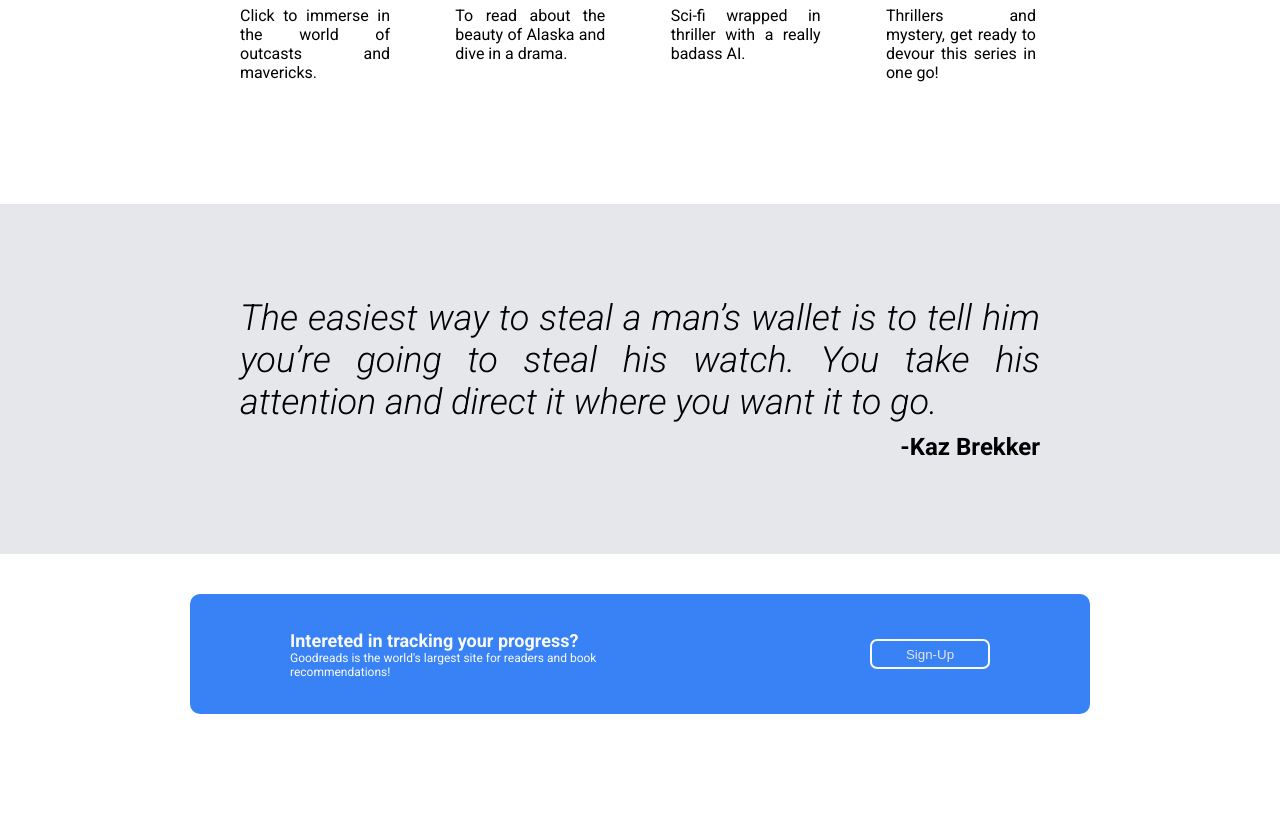
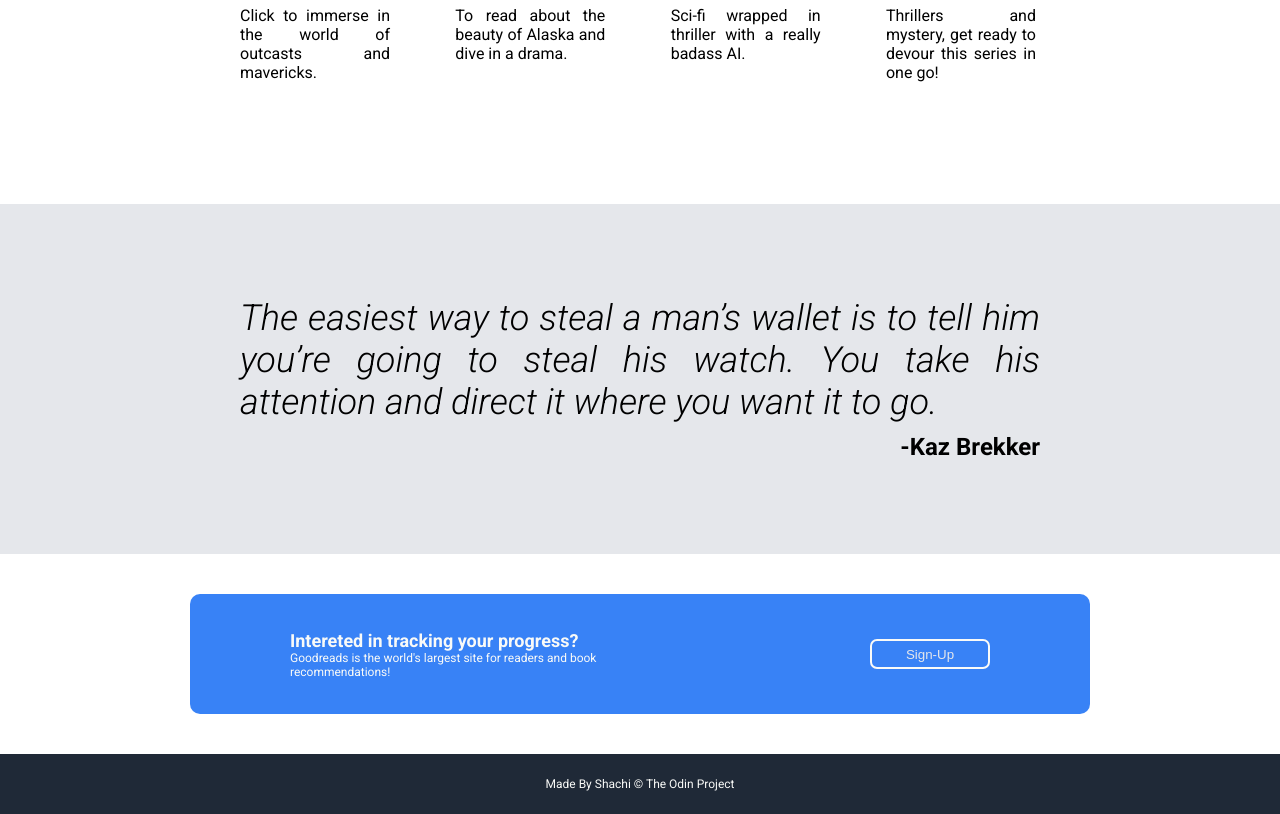
Before and after one commit to shachirai27/odin-landing-page-assignment, a plain HTML site: page index.html in a window 1280 px wide. Shown: the part 796-1610 px from the top of the page. Before the commit the page ends 1550 px from the top, so only its background shows below. Drawn offline with Linux system fonts and the light colour scheme.

Commit message:
added Footer and Sample Graphic for the project

```diff
--- a/index.html
+++ b/index.html
@@ -112,6 +112,13 @@
         </div>
     </div>
 
+    <!--Footer Section-->
+    <div class="footer-container">
+        <div class="footer-text">
+            Made By Shachi &copy; The Odin Project
+        </div>
+    </div>
+
 </body>
 
 </html>
--- a/style.css
+++ b/style.css
@@ -217,3 +217,17 @@ body {
     font-weight: 700;
     text-decoration: none;
 }
+
+.footer-container {
+    background-color: #1F2937;
+    height: 60px;
+    display: flex;
+    justify-content: center;
+    align-items: center;
+}
+
+.footer-text {
+    color: #F9FAF8;
+    font-weight: 300;
+    font-size: 12px;
+}
```
Also changed, not shown: sampleProject.png (added).
